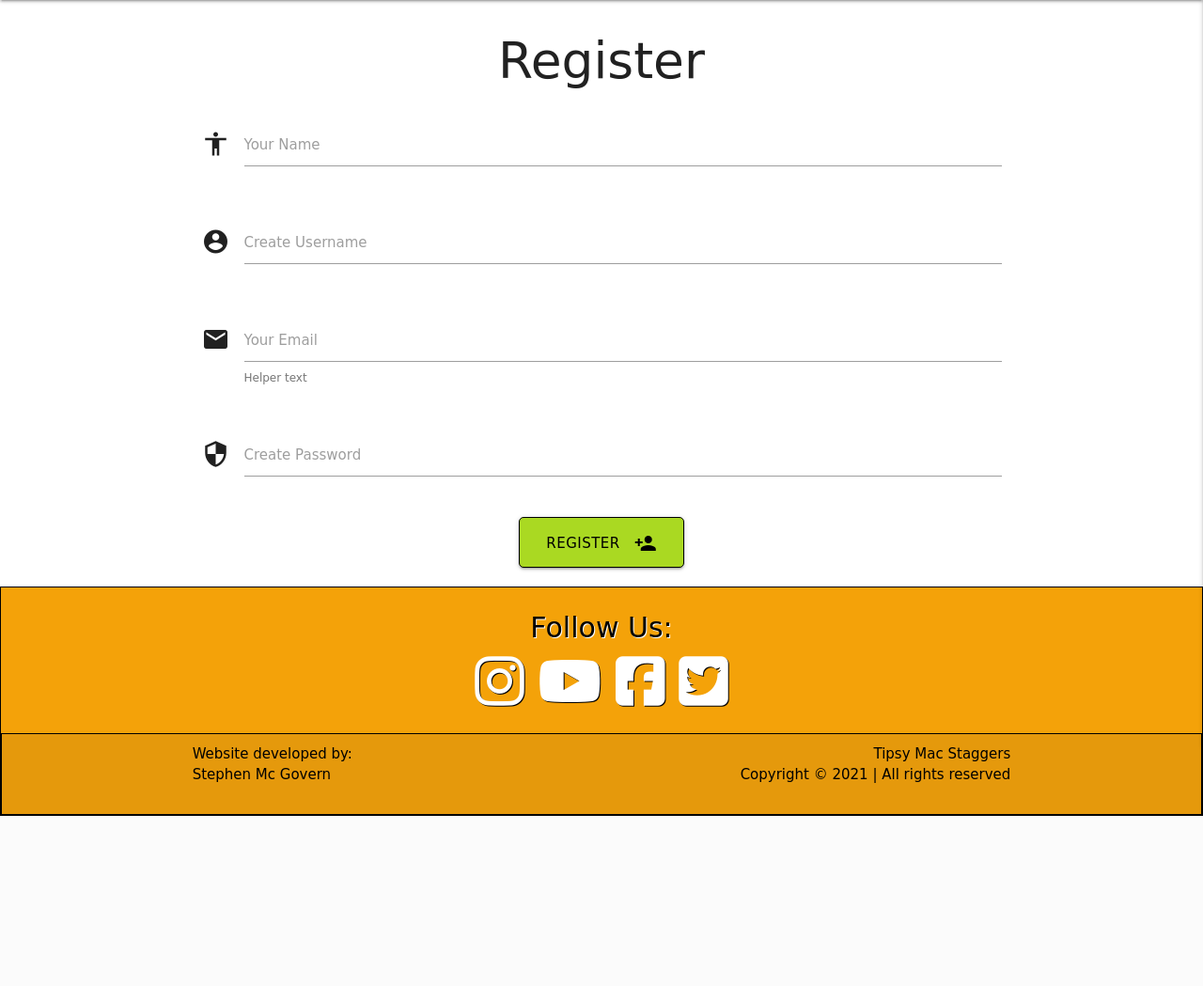
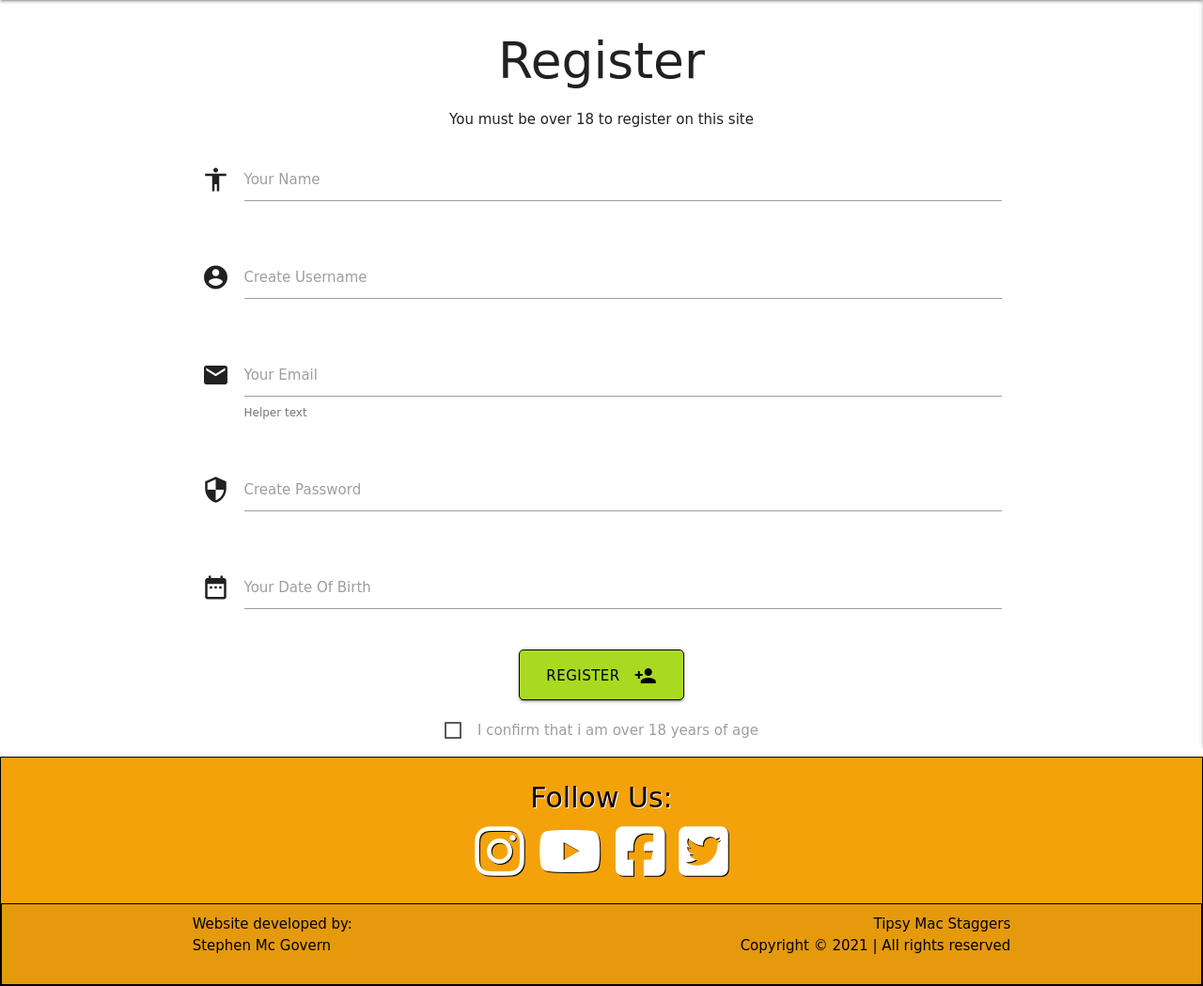
Before and after one commit to smcgdub/MS3_Project_Tipsy_Mac_Staggers, a Flask app: page /register in a window 1280 px wide. Shown: the part 66-1115 px from the top of the page at 94% size. Before the commit the page ends 934 px from the top, so only its background shows below. Run offline with Flask 2, Linux system fonts and the light colour scheme; some libraries are stand-ins or nearby versions; some web fonts are replaced.

Commit message:
Updated the register.html page with proof of age content. No functionality built for it yet though

```diff
--- a/static/js/script.js
+++ b/static/js/script.js
@@ -4,3 +4,8 @@ $(document).ready(function () {
     edge: "right"
   });
 });
+
+// DATE OF BIRTH ON REGISTER PAGE
+$(document).ready(function () {
+  $('.datepicker').datepicker();
+});
--- a/templates/register.html
+++ b/templates/register.html
@@ -4,6 +4,7 @@
 <div class="container">
   <!-- REGISTER HEADING -->
   <h2 class="center">Register</h2>
+  <p class="center">You must be over 18 to register on this site</p>
   <!-- REGISTER FORM INPUTS -->
   <form method="POST" action="{{ url_for('register') }}">
     <!-- YOUR NAME INPUT -->
@@ -47,6 +48,17 @@
         </div>
       </div>
     </div>
+    <!-- DATE OF BIRTH -->
+    <div class="row">
+      <div class="col s12">
+        <div class="input-field col s12">
+          <i class="material-icons prefix left">date_range</i>
+          <input id="d_o_b" name="d_o_b" type="text" class="datepicker">
+          <!-- <input id="password" name="password" type="password" class="validate" autocomplete="password"> -->
+          <label for="d_o_b">Your Date Of Birth</label>
+        </div>
+      </div>
+    </div>
     <!-- SUBMIT BUTTON -->
     <div class="row">
       <div class="col s12 center">
@@ -55,6 +67,12 @@
         </button>
       </div>
     </div>
+    <p class="center">
+      <label>
+        <input type="checkbox"/>
+        <span>I confirm that i am over 18 years of age</span>
+      </label>
+    </p>
   </form>
 </div>
 
```
